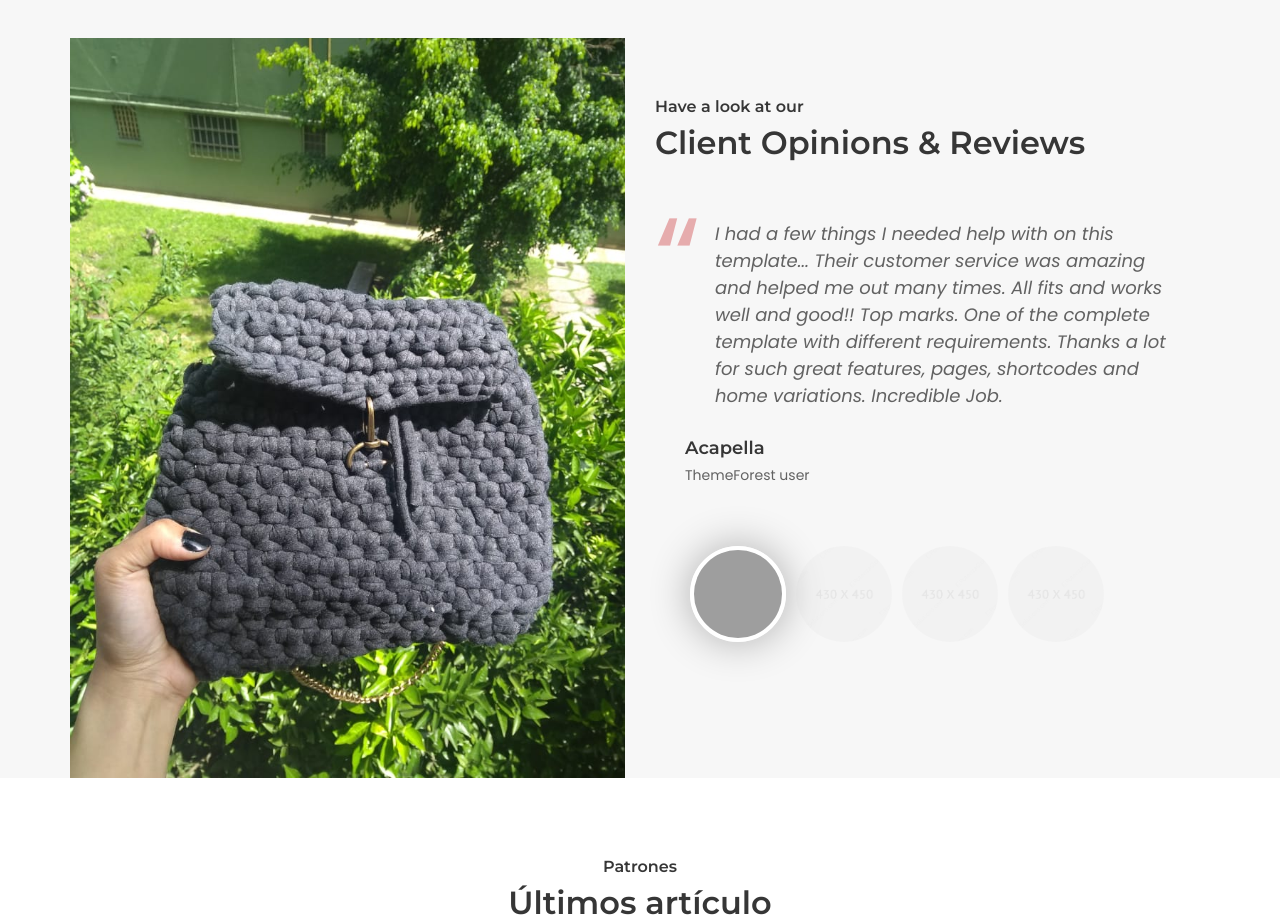
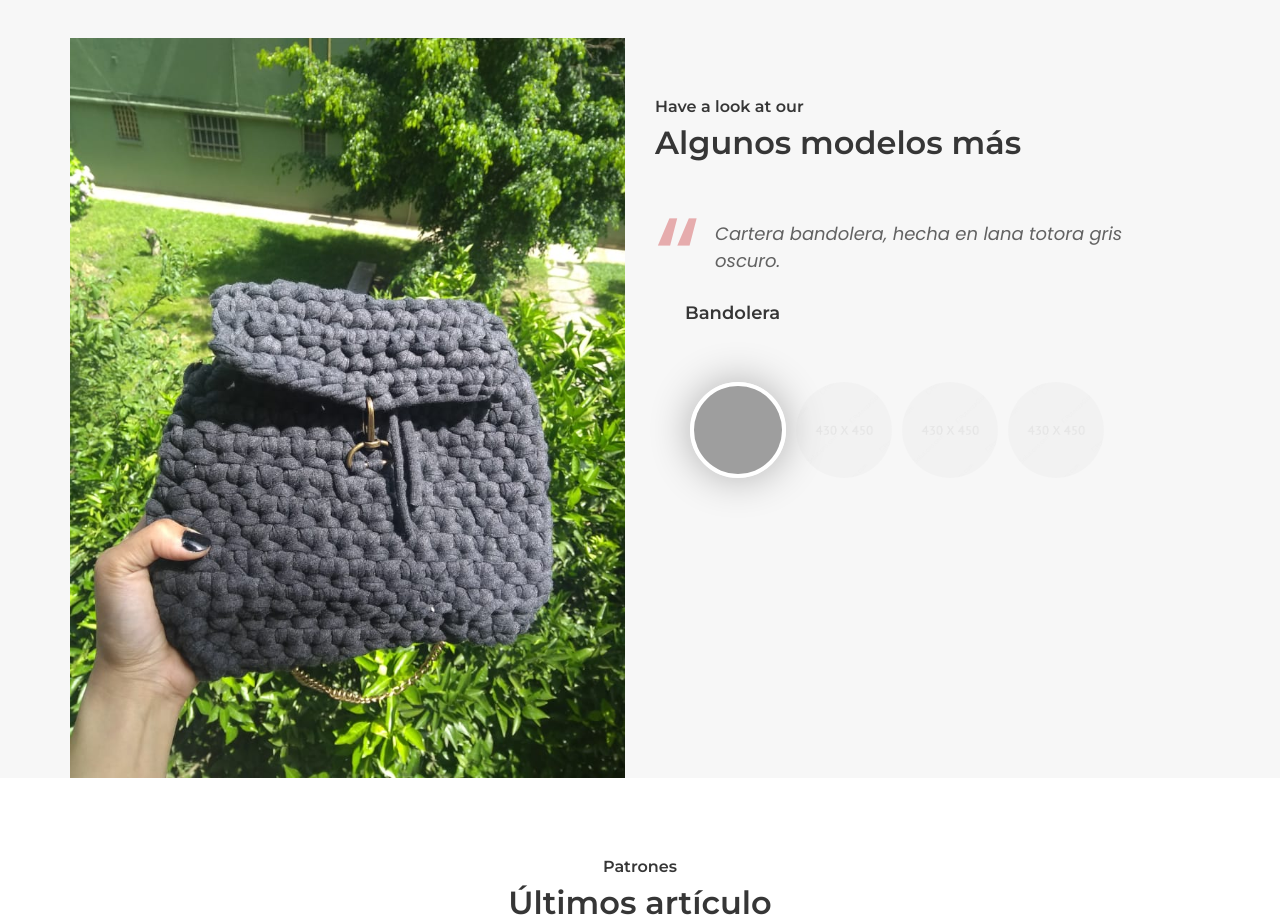
Before and after one commit to lunabartolozzi/lacrocheteria, a plain HTML site: page index.html in a window 1280 px wide. Shown: the part 2060-2984 px from the top of the page. Drawn offline with Linux system fonts and the light colour scheme; no server answers; grey boxes are pictures that could not be loaded.

Commit message:
Update index.html

```diff
--- a/index.html
+++ b/index.html
@@ -468,17 +468,16 @@ about- -->
                 <div class="col-lg-6 mt-60">
                     <div class="section-title">
                         <h6>Have a look at our</h6>
-                        <h2 class="title-effect">Client Opinions & Reviews</h2>
+                        <h2 class="title-effect">Algunos modelos más</h2>
                     </div>
                     <div class="tab">
                         <div class="tab-content" id="nav-tabContent">
                             <div class="tab-pane fade show active" id="testi-01">
                                 <span class="quoter-icon">“</span>
-                                <p>I had a few things I needed help with on this template... Their customer service was amazing and helped me out many times. All fits and works well and good!! Top marks. One of the complete template with different requirements.
-                                    Thanks a lot for such great features, pages, shortcodes and home variations. Incredible Job.</p>
+                                <p>Cartera bandolera, hecha en lana totora gris oscuro.</p>
                                 <div class="testimonial-avatar">
-                                    <h5>Acapella </h5>
-                                    <span>ThemeForest user</span>
+                                    <h5>Bandolera</h5>
+                                    <span></span>
                                 </div>
                             </div>
                             <div class="tab-pane fade" id="testi-02">
```
